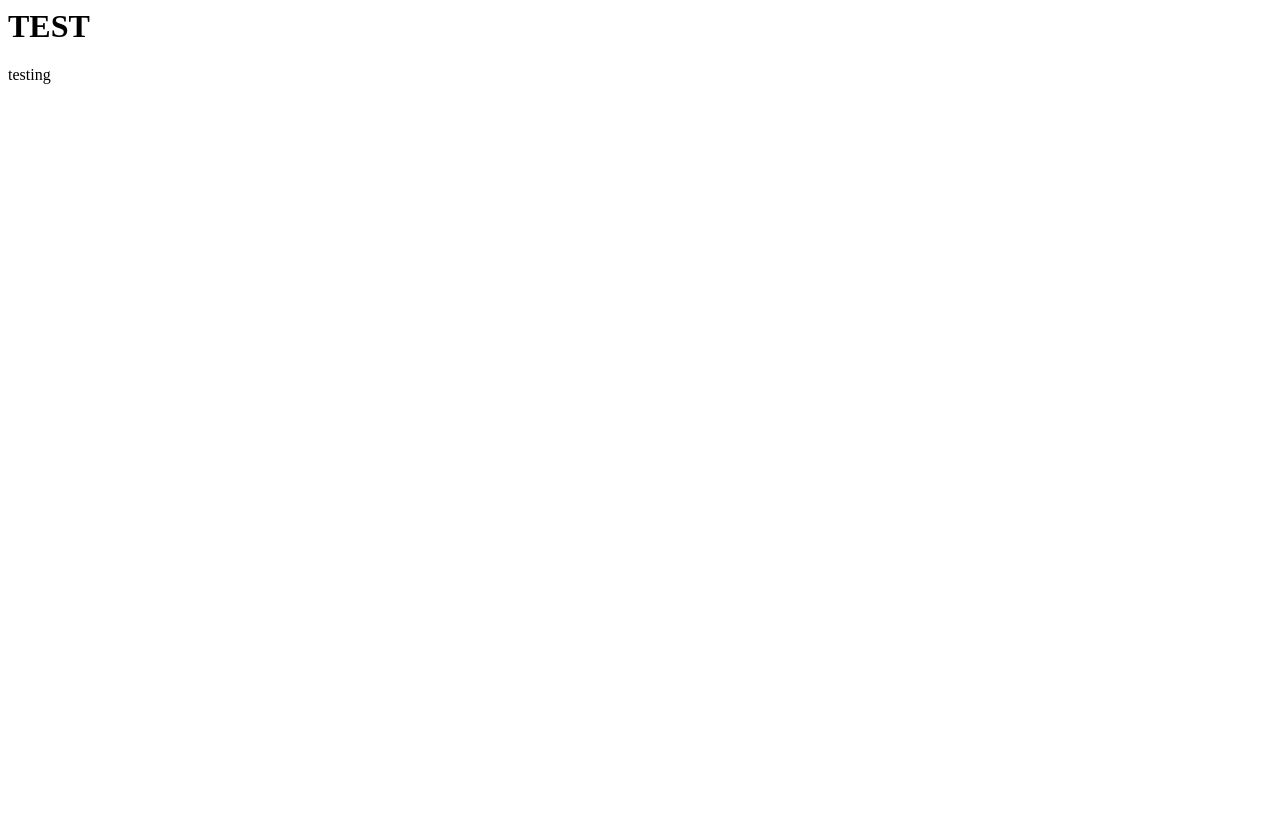
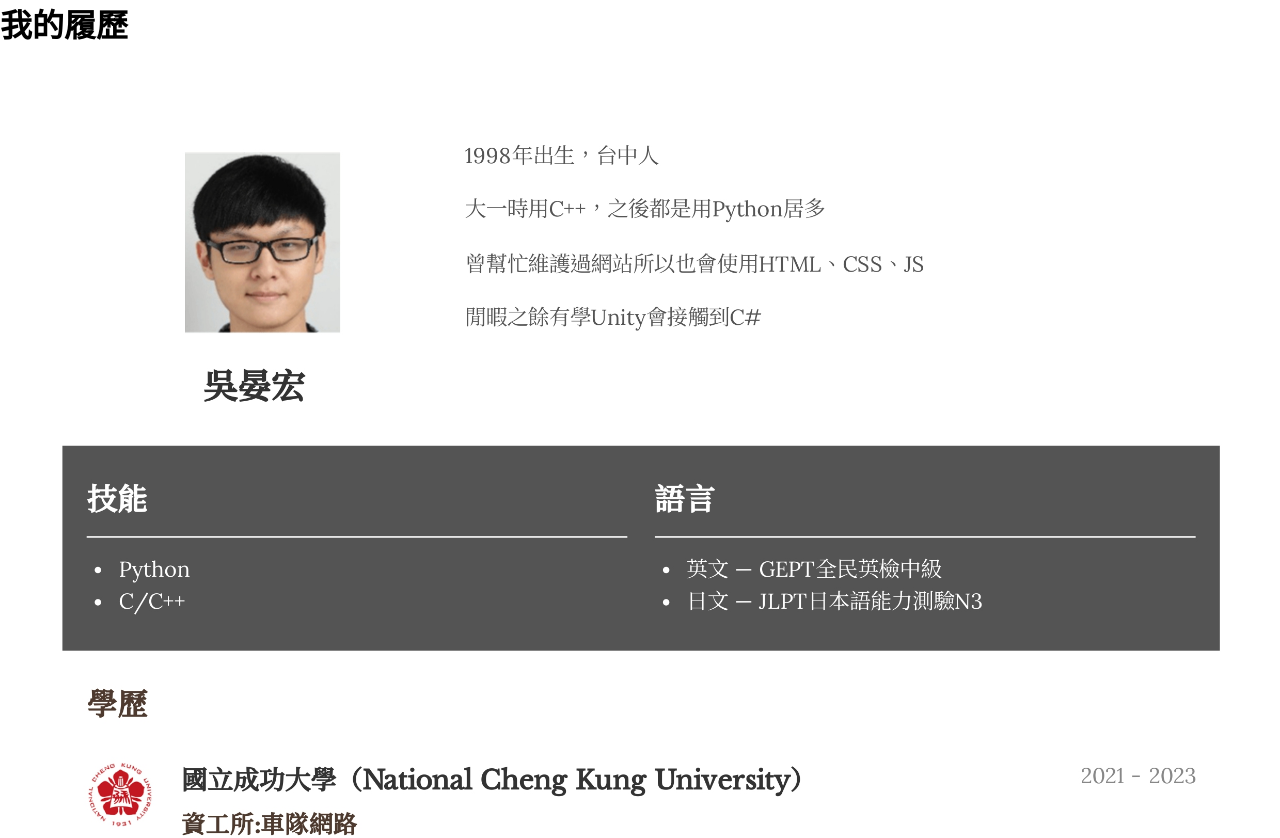
Before and after one commit to yhwu0822/yhwu0822.github.io, a plain HTML site: page index.html in a window 1280 px wide. Shown: the top 838 px of the page. Before the commit the page ends 800 px from the top, so only its background shows below. Drawn offline with Linux system fonts and the light colour scheme.

Commit message:
add my info

```diff
--- a/index.html
+++ b/index.html
@@ -2,10 +2,30 @@
 <head>
     <meta charset="UTF-8">
     <meta name="viewport" content="width=device-width, initial-scale=1.0">
-    <title>Document</title>
+    <title>我是吳晏宏</title>
+    <style>
+        * {
+            margin: 0;
+            padding: 0;
+        }
+        .imgbox {
+            display: grid;
+            height: auto;
+        }
+        .center-fit {
+            max-width: 100%;
+            max-height: 250vh;
+            margin: auto;
+        }
+    </style>
 </head>
 <body>
-    <h1>TEST</h1>
-    <p>testing</p>
+    <h1>我的履歷</h1>
+    <div class="imgbox">
+        <img class="center-fit" src='img/img001.jpg'>
+    </div>
+    <div class="imgbox">
+        <img class="center-fit" src='img/img002.jpg'>
+    </div>
 </body>
 </html>
```
Also changed, not shown: img/img001.jpg (added), img/img002.jpg (added).
